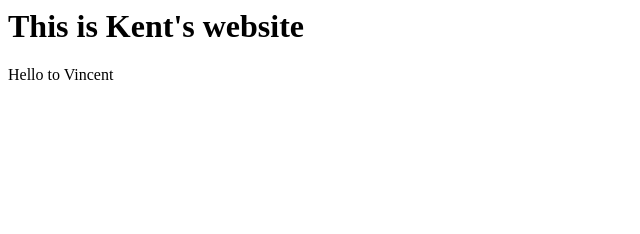
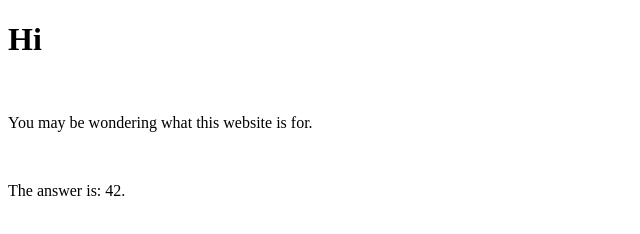
Before and after one commit to Hum4n01d/website, a plain HTML site: page index.html in a window 1280 px wide. Shown: the whole page, without its empty margins (0-640 px from the left). Drawn offline with Linux system fonts and the light colour scheme.

Commit message:
Update index.html

```diff
--- a/index.html
+++ b/index.html
@@ -1,3 +1,17 @@
-<h1>This is Kent's website</h1>
-
-<p>Hello to Vincent</p>
+<!DOCTYPE html>
+<html>
+  <head>
+    <meta charset="utf-8">
+    <meta name="viewport" content="width=device-width">
+    <title>MYSTERY</title>
+    <link href="style.css" rel="stylesheet" type="text/css" />
+  </head>
+  <body>
+    <h1>Hi</h1>
+    <br>
+    <p>You may be wondering what this website is for.</p>
+    <br>
+    <p>The answer is: 42.</p>
+    <script src="script.js"></script>
+  </body>
+</html>
```
